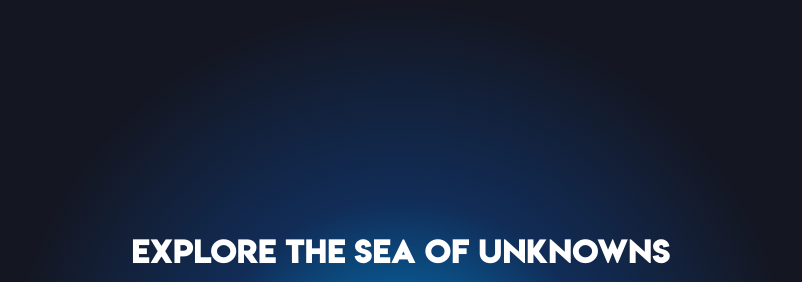
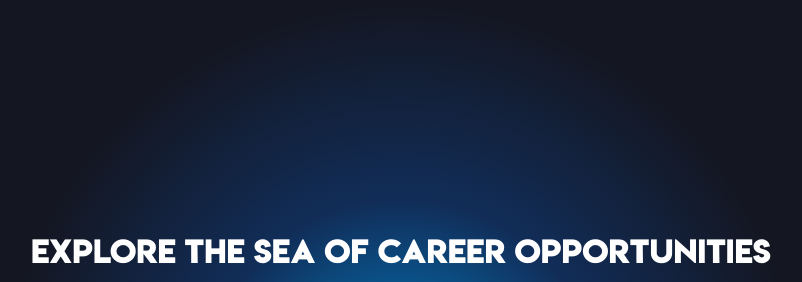
Before and after one commit to Observeapp/observeapp.github.io, a plain HTML site: page index.html in a window 1280 px wide. Shown: the top 282 px of the page, without its empty margins (239-1041 px from the left). Drawn offline with Linux system fonts and the light colour scheme.

Commit message:
Changed tagline

```diff
--- a/index.html
+++ b/index.html
@@ -8,7 +8,7 @@
 
 <body>
     <div id="wrapper">
-        <p id="tagline">EXPLORE THE SEA OF UNKNOWNS</p>
+        <p id="tagline">EXPLORE THE SEA OF CAREER OPPORTUNITIES</p>
         <img src="Observe_Logo_Final.png">
     </div>
     <div id="footer">
```
